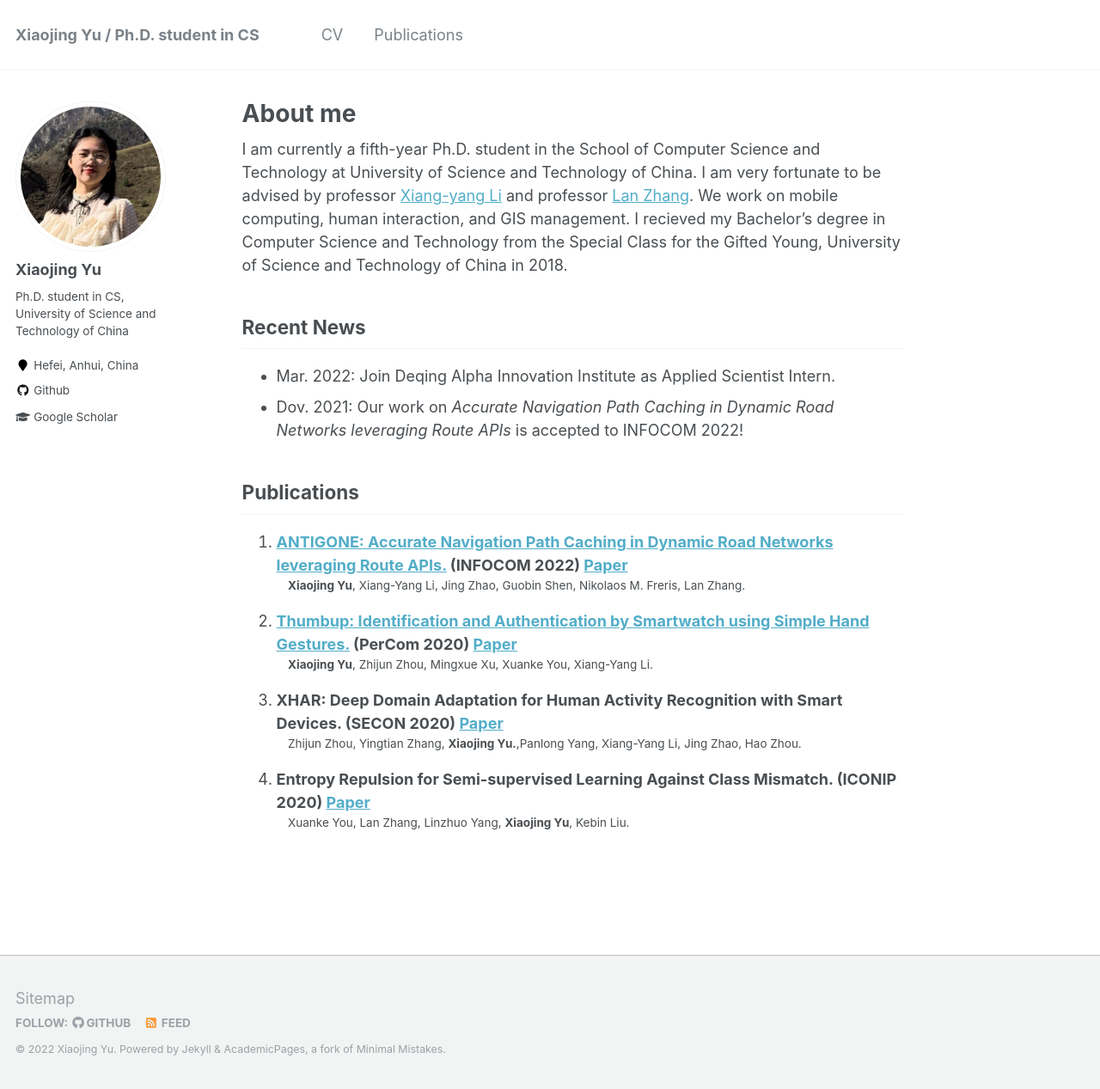
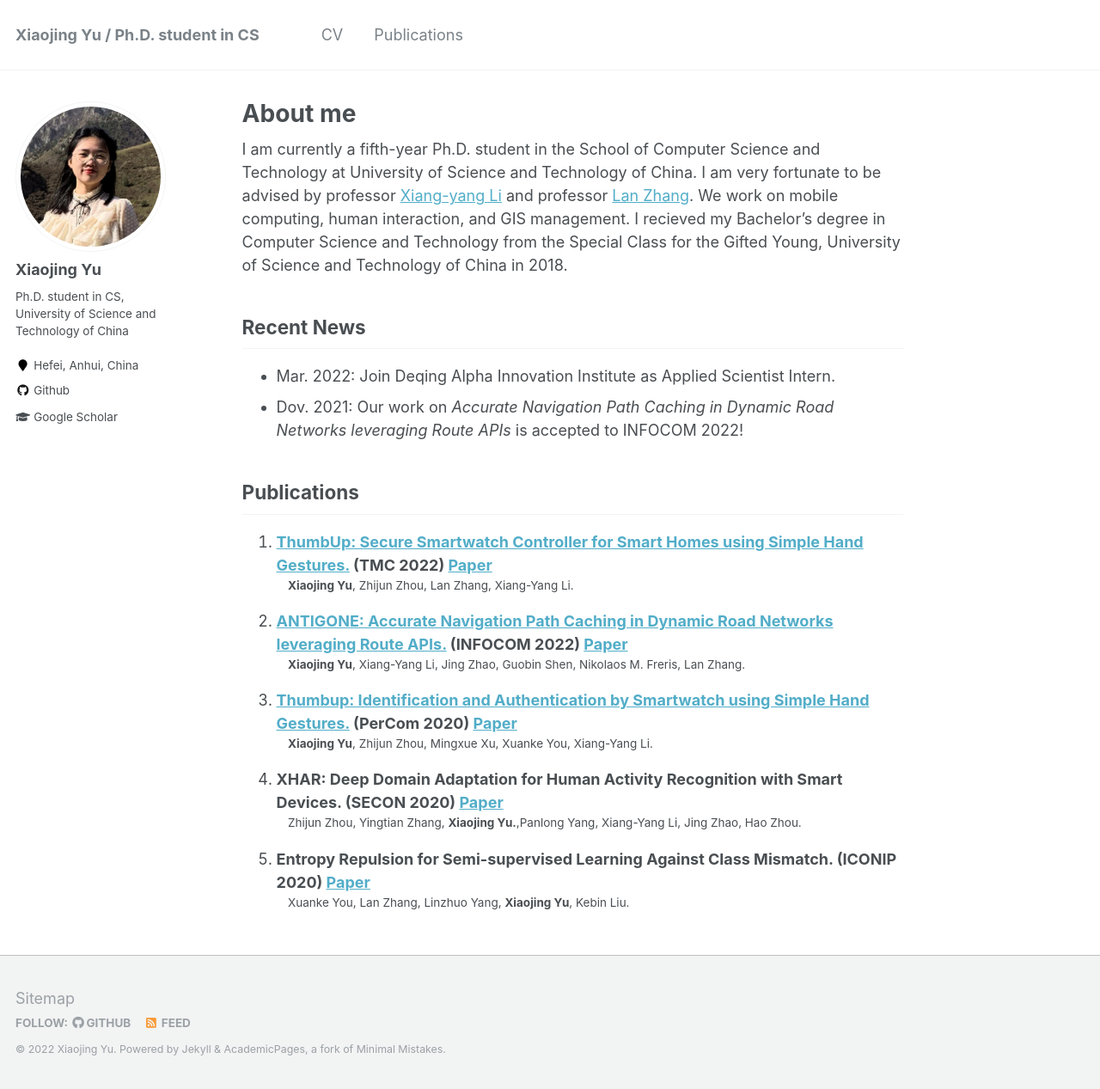
Before and after one commit to blairjing/blairjing.github.io, a Jekyll site: the page built from _pages/about.md, in a window 1280 px wide and 1267 px high. Shown: the whole window at 86% size. Built offline with Jekyll 4.4.1, drawn with Linux system fonts in a browser that asks for light colours.

Commit message:
Update about.md

```diff
--- a/_pages/about.md
+++ b/_pages/about.md
@@ -20,11 +20,13 @@ Recent News
 
 Publications
 ------
-1. [**ANTIGONE: Accurate Navigation Path Caching in Dynamic Road Networks leveraging Route APIs.**](/publications/ANTIGONE Accurate Navigation Path Caching in Dynamic Road Networks leveraging Route APIs) (INFOCOM 2022) [Paper](https://ieeexplore.ieee.org/abstract/document/9796817)
+1. [**ThumbUp: Secure Smartwatch Controller for Smart Homes using Simple Hand Gestures.**](/publications/ThumbUp Secure Smartwatch Controller for Smart Homes using Simple Hand Gestures) (TMC 2022) [Paper](https://doi.ieeecomputersociety.org/10.1109/TMC.2022.3216927)
+: **Xiaojing Yu**, Zhijun Zhou, Lan Zhang, Xiang-Yang Li.
+2. [**ANTIGONE: Accurate Navigation Path Caching in Dynamic Road Networks leveraging Route APIs.**](/publications/ANTIGONE Accurate Navigation Path Caching in Dynamic Road Networks leveraging Route APIs) (INFOCOM 2022) [Paper](https://ieeexplore.ieee.org/abstract/document/9796817)
 : **Xiaojing Yu**, Xiang-Yang Li, Jing Zhao, Guobin Shen, Nikolaos M. Freris, Lan Zhang.
-2. [**Thumbup: Identification and Authentication by Smartwatch using Simple Hand Gestures.**](/publication/Thumbup Identification and Authentication by Smartwatch using Simple Hand Gestures) (PerCom 2020) [Paper](https://www.computer.org/csdl/proceedings-article/percom/2020/09127367/1l3yJSxjyqQ)
+3. [**Thumbup: Identification and Authentication by Smartwatch using Simple Hand Gestures.**](/publication/Thumbup Identification and Authentication by Smartwatch using Simple Hand Gestures) (PerCom 2020) [Paper](https://www.computer.org/csdl/proceedings-article/percom/2020/09127367/1l3yJSxjyqQ)
 : **Xiaojing Yu**, Zhijun Zhou, Mingxue Xu, Xuanke You, Xiang-Yang Li.
-3. **XHAR: Deep Domain Adaptation for Human Activity Recognition with Smart Devices.**  (SECON 2020) [Paper](https://ieeexplore.ieee.org/abstract/document/9158431)
+4. **XHAR: Deep Domain Adaptation for Human Activity Recognition with Smart Devices.**  (SECON 2020) [Paper](https://ieeexplore.ieee.org/abstract/document/9158431)
 : Zhijun Zhou, Yingtian Zhang, **Xiaojing Yu.**,Panlong Yang, Xiang-Yang Li, Jing Zhao, Hao Zhou.
-4. **Entropy Repulsion for Semi-supervised Learning Against Class Mismatch.** (ICONIP 2020) [Paper](https://ieeexplore.ieee.org/abstract/document/9158431)
+5. **Entropy Repulsion for Semi-supervised Learning Against Class Mismatch.** (ICONIP 2020) [Paper](https://ieeexplore.ieee.org/abstract/document/9158431)
 : Xuanke You, Lan Zhang, Linzhuo Yang, **Xiaojing Yu**, Kebin Liu.
```
